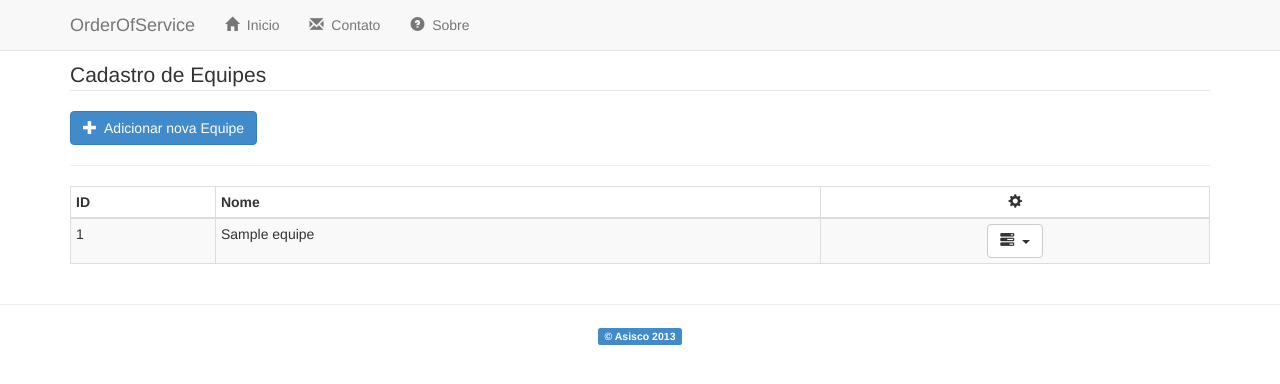
After one commit to diegolirio/asisco-orderofservice, a Django app: page /equipe/list/ in a window 1280 px wide. The commit adds this page. Shown: the top 384 px of the page. Run offline with Django 3.2, Linux system fonts and the light colour scheme; tables that the repository leaves empty hold one stand-in row (values such as "Sample post"); some libraries are stand-ins or nearby versions.

Commit message:
cadastro de equipes

```diff
--- a/os_project/core/forms.py
+++ b/os_project/core/forms.py
@@ -11,3 +11,7 @@ class ClienteForm(ModelForm):
 	class Meta:
 		model = Cliente
 		exclude = ('tipo',)
+
+class EquipeForm(ModelForm):
+    class Meta:
+        model = Equipe
--- a/os_project/core/templates/base.html
+++ b/os_project/core/templates/base.html
@@ -71,13 +71,13 @@
                     <li>
                         <a href="{% url 'cliente_list' %}">
                             <span class="glyphicon glyphicon-user"></span>&nbsp;
-                            Cadastro de Clientes
+                            Cadastro de Cliente
                         </a>
                     </li>
                     <li>
-                        <a href="#">
+                        <a href="{% url 'equipe_list' %}">
                             <span class="glyphicon glyphicon-cog"></span>&nbsp;
-                            Cadastro de Equipes
+                            Cadastro de Equipe
                         </a>
                     </li>
                   </ul>
--- /dev/null
+++ b/os_project/core/templates/equipe.html
@@ -0,0 +1,32 @@
+{% extends 'base.html' %}
+
+{% block page_context %}
+
+    <!-- page_context ================================================================================== -->
+    <div class="container">
+
+        <legend>Cadastro de Equipes</legend>
+
+        {% if form %}
+            {% include 'equipe_form.html' %}
+        {% else %}
+
+            <a href="{% url 'equipe_add' %}" class="btn btn-primary" >
+                <span class="glyphicon glyphicon-plus"></span>&nbsp;
+                Adicionar nova Equipe</a>
+            <hr>
+
+            {% if equipes %}
+                {% include 'equipe_grid.html' %}
+            {% else %}
+                <p>
+                    <span class="label label-danger">Nenhum Cliente cadastrado até o momento!</span>
+                </p>
+            {% endif %} <!-- if clientes -->
+
+        {% endif %} <!-- if form -->
+
+    </div>
+    <!-- page_context ================================================================================== -->
+
+{% endblock page_context %}
--- /dev/null
+++ b/os_project/core/templates/equipe_form.html
@@ -0,0 +1,6 @@
+<form method="post" action="">
+    {% csrf_token %}
+    {{form.as_p}}
+    <button type="submit" class="btn btn-primary">Salvar</button>
+    <a href="{% url 'equipe_list' %}" class="btn btn-default">Cancelar</a>
+</form>
--- /dev/null
+++ b/os_project/core/templates/equipe_grid.html
@@ -0,0 +1,39 @@
+<table class="table table-striped table-hover table-condensed table-bordered">
+    <thead>
+        <th>ID</th>
+        <th>Nome</th>
+        <th style="text-align: center"><span class="glyphicon glyphicon-cog"></span></th>
+    </thead>
+    <tbody>
+
+        {% for equipe in equipes %}
+        <tr>
+            <td>{{equipe.id}}</td>
+            <td>{{equipe.nome}}</td>
+            <td style="text-align: center">
+                <div class="btn-group">
+                  <a class="btn dropdown-toggle btn-small btn-default" data-toggle="dropdown" href="#">
+                    <span class="glyphicon glyphicon-tasks"></span>&nbsp;
+                    <span class="caret"></span>
+                  </a>
+                  <ul class="dropdown-menu">
+                        <li>
+                            <a href="{% url 'equipe_edit' equipe.id %}">
+                                <span class="glyphicon glyphicon-edit"></span>
+                                &nbsp; Alterar
+                            </a>
+                        </li>
+                        <li>
+                            <a href="{% url 'equipe_delconf' equipe.id %}">
+                                <span class="glyphicon glyphicon-trash"></span>
+                                &nbsp; Excluir
+                            </a>
+                        </li>
+                  </ul>
+                </div>
+            </td>
+        </tr>
+        {% endfor %}
+
+    </tbody>
+</table>
--- a/os_project/core/templates/index.html
+++ b/os_project/core/templates/index.html
@@ -7,7 +7,7 @@
         <!-- Main component for a primary marketing message or call to action -->
         <div class="jumbotron">
             <h1>OrderOfService</h1>
-            <p>Controle de Ordem de Serviços.</p>
+            <p>Controle de Ordem de Serviços</p>
             <p>
                 <a class="btn btn-lg btn-primary" href="{% url 'orderservice' 0 %}">
                     <span class="glyphicon glyphicon-list-alt"></span>&nbsp;
--- a/os_project/core/views.py
+++ b/os_project/core/views.py
@@ -2,8 +2,8 @@
 from django.shortcuts import render, HttpResponseRedirect, get_object_or_404
 from django.core.urlresolvers import reverse
 from django.contrib.auth.decorators import login_required
-from models import OrdemServico, Cliente
-from forms import OrdemServicoForm, ClienteForm
+from models import OrdemServico, Cliente, Equipe
+from forms import OrdemServicoForm, ClienteForm, EquipeForm
 
 @login_required(login_url='/login/')
 def home(request):
@@ -100,3 +100,60 @@ def cliente_delete(request, pk):
 		return render(request, 'base_delete.html', context)
 
 #=== Cliente ===================================================================================
+
+
+#=== Equipe ====================================================================================
+
+def equipes(request):
+	equipes = Equipe.objects.all()
+	context = {'equipes': equipes,}
+	return render(request, 'equipe.html', context)
+
+def equipe(request, pk=0):
+	if request.method == 'POST':
+		return equipe_save(request, pk)
+	else:
+		if int(pk) == 0:
+			return equipe_add(request)
+		else:
+			return equipe_edit(request, pk)
+
+
+def equipe_add(request):
+	form = EquipeForm()
+	context = {'equipes': equipes,
+			   'form': form}
+	return render(request, 'equipe.html', context)
+
+def equipe_edit(request, pk):
+	equipe = get_object_or_404(Equipe, pk=pk)
+	form = EquipeForm(instance=equipe)
+	context = {'form': form,}
+	return render(request, 'equipe.html', context)
+
+def equipe_save(request, pk):
+	form = EquipeForm(request.POST)
+	if not form.is_valid():
+		return render(request, 'equipe.html', {'form': form,})
+
+	if int(pk) > 0:
+		equipe = form.save(commit=False)
+		equipe.id = pk
+
+	form.save()
+	return HttpResponseRedirect(reverse('equipe_list'))
+
+def equipe_delete(request, pk):
+	equipe = get_object_or_404(Equipe, pk=pk)
+	if request.GET.get('confirm') == 'ok':
+		equipe.delete()
+		return HttpResponseRedirect(reverse('equipe_list'))
+	else:
+		context = {'model_name': 'Equipe',
+				   'model': equipe,
+				   'url_confirm': reverse('equipe_delete', args=[equipe.pk]),
+				   'url_cancel': reverse('equipe_list'),
+				   }
+		return render(request, 'base_delete.html', context)
+
+#=== Equipe ====================================================================================
--- a/os_project/urls.py
+++ b/os_project/urls.py
@@ -16,4 +16,10 @@ urlpatterns = patterns('',
     url(r'^cliente/edit/(?P<pk>\d+)/$', 'os_project.core.views.cliente', name='cliente_edit'),
     url(r'^cliente/delete/conf/(?P<pk>\d+)/$', 'os_project.core.views.cliente_delete', name='cliente_delconf'),
     url(r'^cliente/delete/(?P<pk>\d+)/$', 'os_project.core.views.cliente_delete', name='cliente_delete'),
+
+    url(r'^equipe/list/$', 'os_project.core.views.equipes', name='equipe_list'),
+    url(r'^equipe/add/$', 'os_project.core.views.equipe', name='equipe_add'),
+    url(r'^equipe/edit/(?P<pk>\d+)/$', 'os_project.core.views.equipe', name='equipe_edit'),
+    url(r'^equipe/delete/conf/(?P<pk>\d+)/$', 'os_project.core.views.equipe_delete', name='equipe_delconf'),
+    url(r'^equipe/delete/(?P<pk>\d+)/$', 'os_project.core.views.equipe_delete', name='equipe_delete'),
 )
```
Also changed, not shown: os_project/core/tests/test_views.py (+85 -11 lines).
